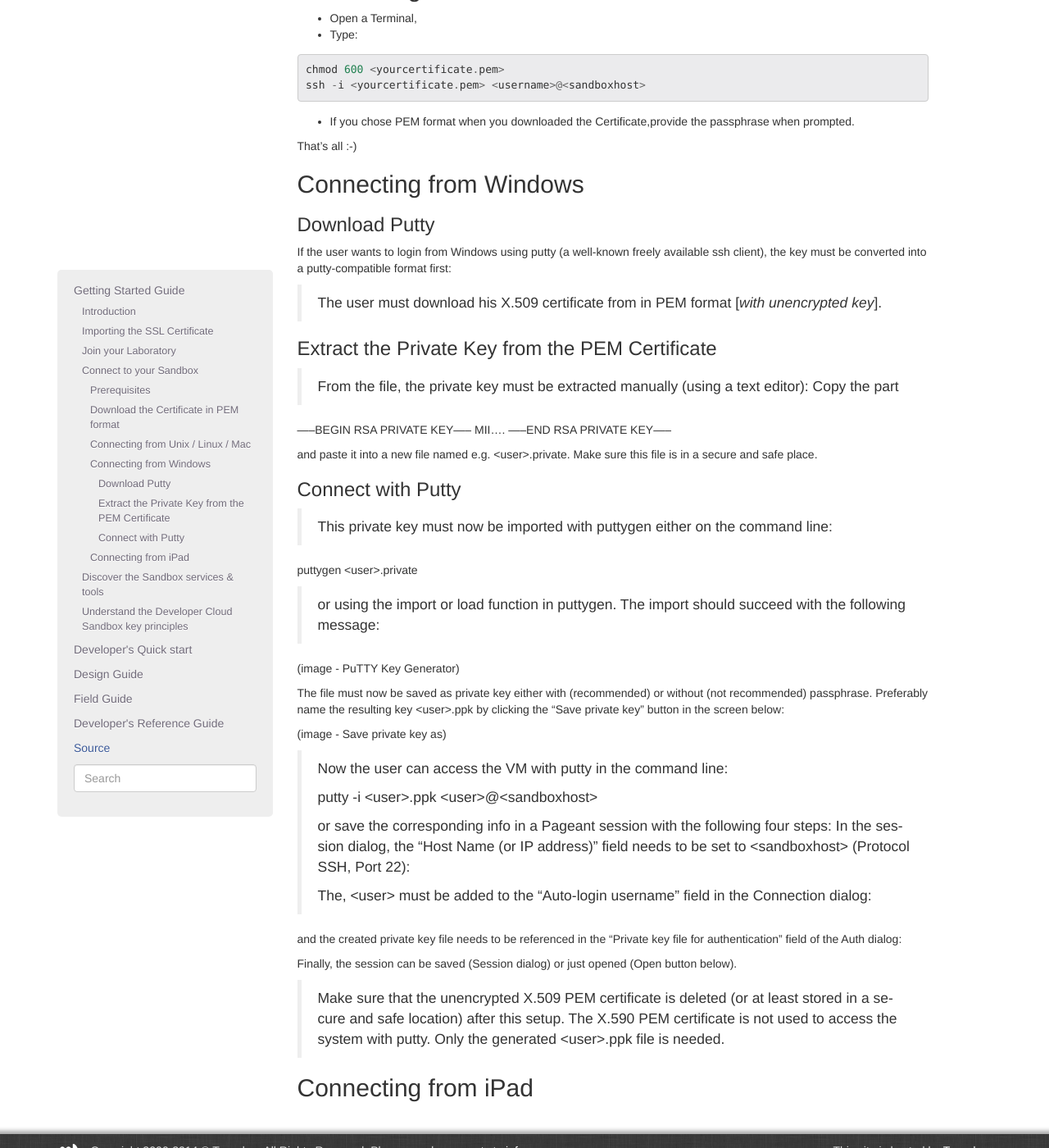
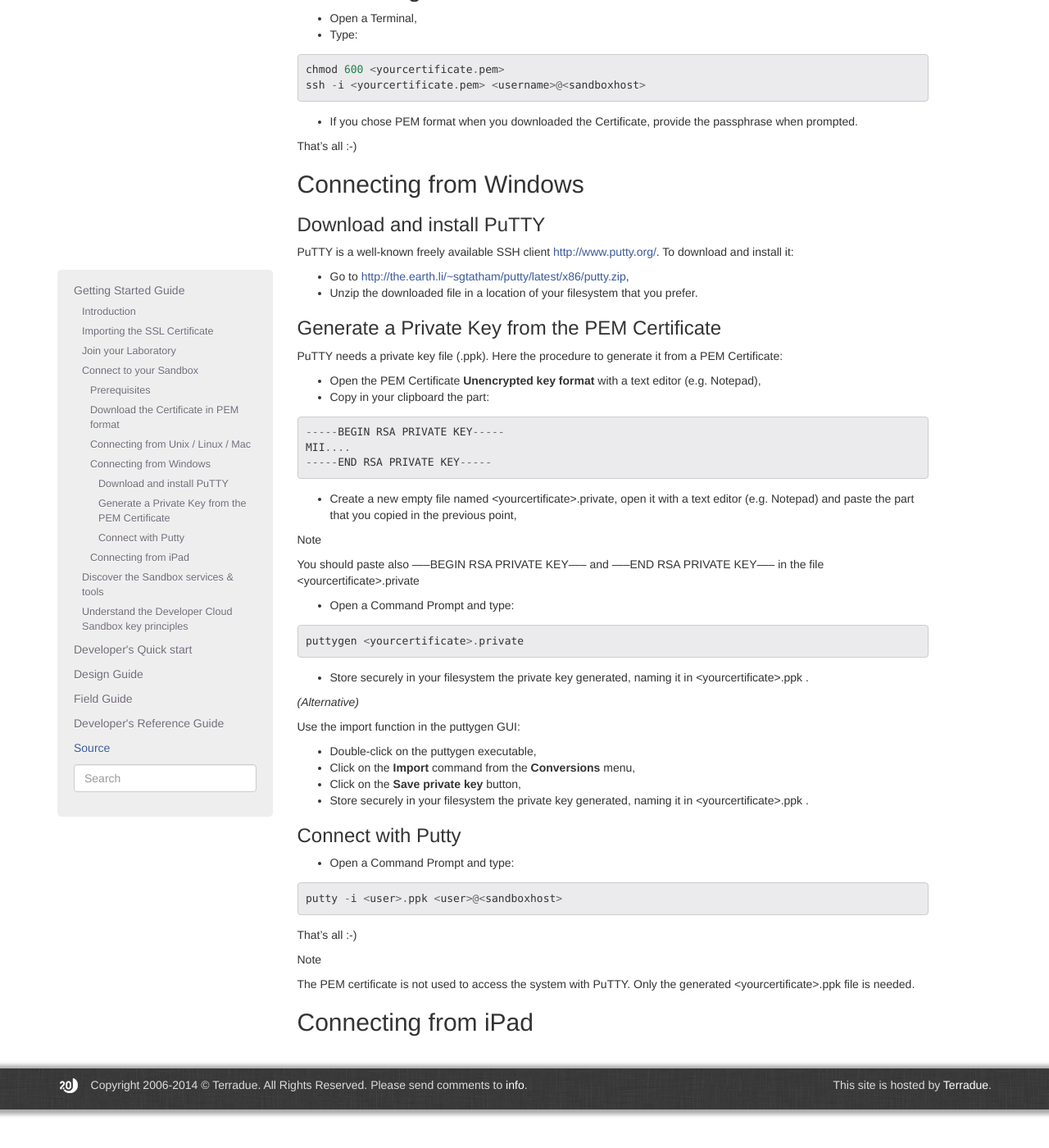
Before and after one commit to Terradue/doc-developer-sandbox, a Sphinx documentation site: the page built from source/start/sandbox.rst, in a window 1280 px wide and 1400 px high, scrolled down 806 px. Shown: the whole window at 82% size. Built offline with Sphinx 7.4.7, drawn with Linux system fonts in a browser that asks for light colours; pages that are not in the unit, such as notebooks, are missing from menus; some of the changed text lies outside the part shown.

Commit message:
Update sandbox.rst
Updated Linux / Mac / Windows platforms

```diff
--- a/source/start/sandbox.rst
+++ b/source/start/sandbox.rst
@@ -17,7 +17,7 @@
 
 - Choose as **Certificate Format** the PEM,
 
-  - *(Alternative)* Choose as **Certificate Format** the PEM (Unencrypted key). In this case you won't prompted for the passphrase each time you will use the Certificate
+  - *(Alternative)* If you are using Windows (see below) or if you don't want type the passphrase each time you want to access the Sandbox, choose as **Certificate Format** the PEM (Unencrypted key),
 
 - Type the certificate passphrase that you chose during the registration, when prompted,
 
@@ -35,63 +35,77 @@
   chmod 600 <yourcertificate.pem>
   ssh -i <yourcertificate.pem> <username>@<sandboxhost>
 
-- If you chose PEM format when you downloaded the Certificate,provide the passphrase when prompted.
+- If you chose PEM format when you downloaded the Certificate, provide the passphrase when prompted.
 
 That's all :-)
 
 Connecting from Windows
 ------------------------
 
-Download Putty
-^^^^^^^^^^^^^^
+Download and install PuTTY
+^^^^^^^^^^^^^^^^^^^^^^^^^^
 
-If the user wants to login from Windows using putty (a well-known freely available ssh client), the key must be converted into a putty-compatible format first:
+PuTTY is a well-known freely available SSH client http://www.putty.org/. To download and install it:
 
-    The user must download his X.509 certificate from in PEM format [*with unencrypted key*].
+- Go to http://the.earth.li/~sgtatham/putty/latest/x86/putty.zip,
 
-Extract the Private Key from the PEM Certificate
+- Unzip the downloaded file in a location of your filesystem that you prefer.
+
+Generate a Private Key from the PEM Certificate
 ^^^^^^^^^^^^^^^^^^^^^^^^^^^^^^^^^^^^^^^^^^^^^^^^
 
-    From the file, the private key must be extracted manually (using a text editor): Copy the part
+PuTTY needs a private key file (.ppk). Here the procedure to generate it from a PEM Certificate:
 
------BEGIN RSA PRIVATE KEY-----
-MII....
------END RSA PRIVATE KEY-----
+- Open the PEM Certificate **Unencrypted key format** with a text editor (e.g. Notepad),
 
-and paste it into a new file named e.g. <user>.private. Make sure this file is in a secure and safe place.
+- Copy in your clipboard the part:
+
+.. code::
+
+  -----BEGIN RSA PRIVATE KEY-----
+  MII....
+  -----END RSA PRIVATE KEY-----
+
+- Create a new empty file named <yourcertificate>.private, open it with a text editor (e.g. Notepad) and paste the part that you copied in the previous point,
+
+Note
+
+You should paste also -----BEGIN RSA PRIVATE KEY----- and -----END RSA PRIVATE KEY----- in the file <yourcertificate>.private
+
+- Open a Command Prompt and type:
+
+.. code::
+
+  puttygen <yourcertificate>.private
+
+- Store securely in your filesystem the private key generated, naming it in <yourcertificate>.ppk .
+
+*(Alternative)*
+
+Use the import function in the puttygen GUI:
+
+- Double-click on the puttygen executable,
+
+- Click on the **Import** command from the **Conversions** menu,
+
+- Click on the **Save private key** button,
+
+- Store securely in your filesystem the private key generated, naming it in <yourcertificate>.ppk .
 
 Connect with Putty
 ^^^^^^^^^^^^^^^^^^
 
-    This private key must now be imported with puttygen either on the command line:
+- Open a Command Prompt and type:
 
+.. code::
 
-puttygen <user>.private
+  putty -i <user>.ppk <user>@<sandboxhost>
 
-    or using the import or load function in puttygen. The import should succeed with the following message:
+That's all :-)
 
-(image - PuTTY Key Generator)
+Note
 
-The file must now be saved as private key either with (recommended) or without (not recommended) passphrase. Preferably name the resulting key <user>.ppk by clicking the "Save private key" button in the screen below:
-
-(image - Save private key as)
-
-
-    Now the user can access the VM with putty in the command line:
-
-    putty -i <user>.ppk <user>@<sandboxhost>
-
-
-    or save the corresponding info in a Pageant session with the following four steps: In the session dialog, the "Host Name (or IP address)" field needs to be set to <sandboxhost> (Protocol SSH, Port 22):
-
-    The, <user> must be added to the "Auto-login username" field in the Connection dialog:
-
-and the created private key file needs to be referenced in the "Private key file for authentication" field of the Auth dialog:
-
-Finally, the session can be saved (Session dialog) or just opened (Open button below).
-
-    Make sure that the unencrypted X.509 PEM certificate is deleted (or at least stored in a secure and safe location) after this setup. The X.590 PEM certificate is not used to access the system with putty. Only the generated <user>.ppk file is needed.
-
+The PEM certificate is not used to access the system with PuTTY. Only the generated <yourcertificate>.ppk file is needed.
 
 Connecting from iPad
 --------------------
```
